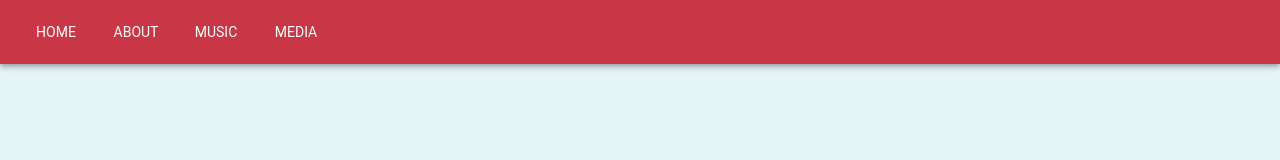
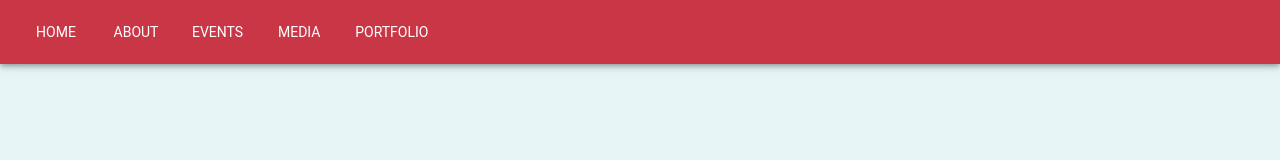
Before and after one commit to lukavr05/kai-website, a React (Vite) app: page / in a window 1280 px wide. Shown: the top 160 px of the page. Built offline with nearby package versions, Linux system fonts and the light colour scheme.

Commit message:
updated left side navbar content

```diff
--- a/src/components/Navbar.jsx
+++ b/src/components/Navbar.jsx
@@ -48,13 +48,13 @@ function Navbar() {
         </Button>
         <Button
             color='inherit'
-            href="/music"
-            onClick={() => handleSelect('music')}
+            href="/events"
+            onClick={() => handleSelect('events')}
             sx={{
               fontWeight: selected === 'music' ? 'bold' : 'normal',
             }}
           >
-            Music
+            Events
         </Button>
         <Button
             color='inherit'
@@ -66,6 +66,16 @@ function Navbar() {
           >
             Media
         </Button>
+        <Button
+            color='inherit'
+            href="/portfolio"
+            onClick={() => handleSelect('portfolio')}
+            sx={{
+              fontWeight: selected === 'media' ? 'bold' : 'normal',
+            }}
+          >
+            Portfolio
+        </Button>
       </Toolbar>
     </AppBar>
   );
```
